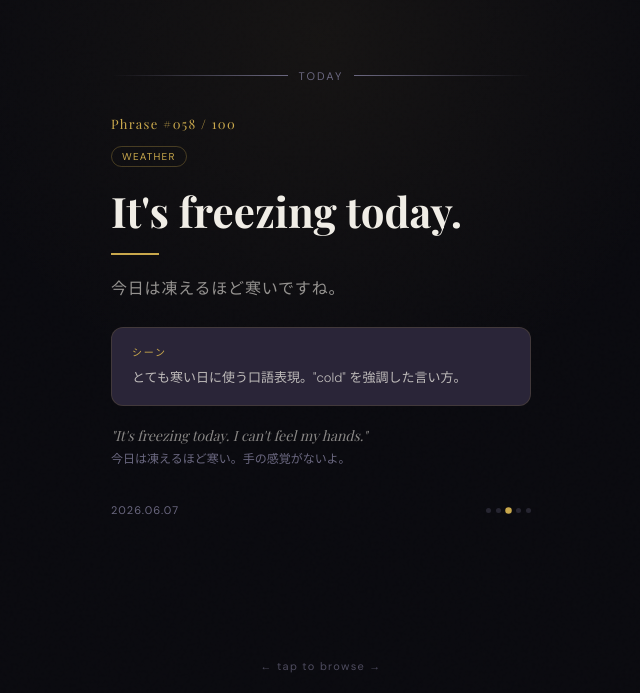
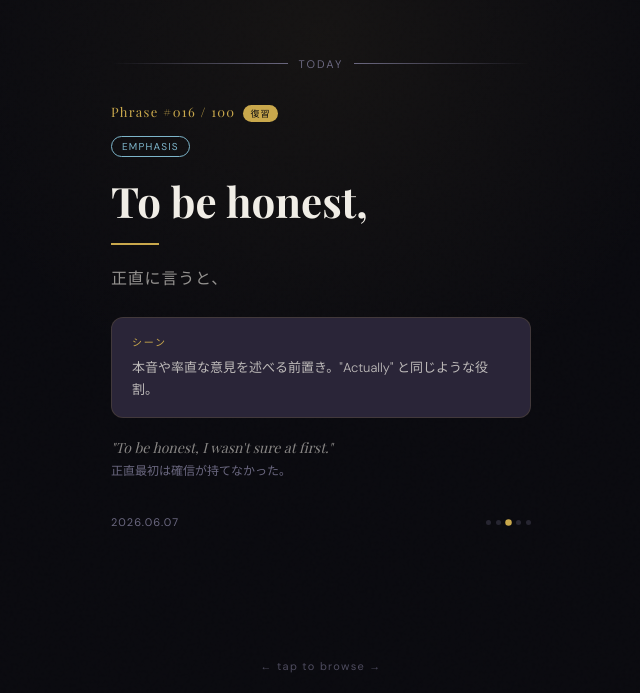
Before and after one commit to hideyuki-mon/elevator-english, a plain HTML site: page index.html in a window 1280 px wide. Shown: the part 107-800 px from the top of the page, without its empty margins (319-959 px from the left). Drawn offline with nearby package versions, Linux system fonts and the light colour scheme; a web font is replaced by a local one.

Commit message:
Apply ADS lessons: spaced-repetition order, review badge, category colors, keyboard nav
- 第7回: weave reviews naturally into the daily flow (spaced repetition)
- 第2回 Rule10: keyboard nav + contextual 今日へ instead of more buttons
- 第2回: per-category tag colors to lower cognitive load

Co-Authored-By: Claude Opus 4.8 <noreply@anthropic.com>

```diff
--- a/index.html
+++ b/index.html
@@ -241,6 +241,41 @@
     animation: fadeUp 0.8s 0.25s cubic-bezier(0.16, 1, 0.3, 1) both;
   }
 
+  /* Review badge (第7回: 復習を自然に織り込む) */
+  .review-badge {
+    display: none;
+    margin-left: 8px;
+    font-size: 9px;
+    letter-spacing: 0.12em;
+    color: var(--bg);
+    background: var(--gold);
+    border-radius: 10px;
+    padding: 2px 7px;
+    vertical-align: middle;
+    font-family: 'Noto Sans JP', sans-serif;
+  }
+  .review-badge.show { display: inline-block; }
+
+  /* Back to today (第2回 Rule10: 不要なステップを消す) */
+  .back-today {
+    position: fixed;
+    top: 16px;
+    left: 16px;
+    z-index: 3;
+    font-size: 11px;
+    letter-spacing: 0.08em;
+    color: var(--muted);
+    border: 1px solid rgba(107,104,128,0.4);
+    border-radius: 16px;
+    padding: 5px 12px;
+    background: rgba(19,19,26,0.6);
+    opacity: 0;
+    pointer-events: none;
+    transition: opacity 0.3s;
+    cursor: pointer;
+  }
+  .back-today.show { opacity: 1; pointer-events: auto; }
+
   /* Swipe hint */
   .swipe-hint {
     position: fixed;
@@ -269,7 +304,7 @@
     <div class="day-line right"></div>
   </div>
 
-  <div class="phrase-num" id="phraseNum">Phrase #001</div>
+  <div class="phrase-num" id="phraseNum"><span id="phraseNumText">Phrase #001</span><span class="review-badge" id="reviewBadge">復習</span></div>
   <div class="tag" id="tag">Greeting</div>
 
   <div class="phrase-en" id="phraseEn">I'll be back.</div>
@@ -289,6 +324,7 @@
   </div>
 </div>
 
+<div class="back-today" id="backToday">↩ 今日へ</div>
 <div class="swipe-hint">← tap to browse →</div>
 
 <script>
@@ -1095,12 +1131,47 @@ const phrases = [
   },
 ];
 
-// Get today's phrase index based on date
-function getTodayIndex() {
+// Spaced-repetition schedule: introduce each phrase once, then weave in
+// reviews at expanding intervals so review happens naturally in the daily
+// flow rather than as a separate, boring "review mode" (ADS 第7回).
+function buildSchedule(n) {
+  const gaps = [2, 5, 11, 25];
+  const reviewsAt = {};
+  const seq = [];
+  let next = 0, pos = 0, maxPos = 0;
+  while (next < n || pos <= maxPos) {
+    if (reviewsAt[pos]) {
+      for (const idx of reviewsAt[pos]) seq.push({ idx, review: true });
+    }
+    if (next < n) {
+      seq.push({ idx: next, review: false });
+      for (const g of gaps) {
+        const rp = pos + g;
+        (reviewsAt[rp] = reviewsAt[rp] || []).push(next);
+        if (rp > maxPos) maxPos = rp;
+      }
+      next++;
+    }
+    pos++;
+  }
+  return seq;
+}
+const SCHEDULE = buildSchedule(phrases.length);
+
+// Today's position in the schedule, based on date.
+function getTodayPos() {
   const now = new Date();
   const start = new Date(2026, 0, 1);
   const diff = Math.floor((now - start) / (1000 * 60 * 60 * 24));
-  return diff % phrases.length;
+  return ((diff % SCHEDULE.length) + SCHEDULE.length) % SCHEDULE.length;
+}
+
+// Stable color per category, for instant visual recognition
+// (ADS 第2回: 認知コストを下げる軽量ビジュアル).
+function tagColor(tag) {
+  let h = 0;
+  for (let i = 0; i < tag.length; i++) h = (h * 31 + tag.charCodeAt(i)) % 360;
+  return `hsl(${h}, 42%, 64%)`;
 }
 
 function formatDate(d) {
@@ -1122,8 +1193,10 @@ let currentOffset = 0; // offset from today
 const TOTAL_SHOW = 5;
 
 function renderPhrase(offset) {
-  const baseIdx = getTodayIndex();
-  const idx = ((baseIdx + offset) % phrases.length + phrases.length) % phrases.length;
+  const basePos = getTodayPos();
+  const pos = ((basePos + offset) % SCHEDULE.length + SCHEDULE.length) % SCHEDULE.length;
+  const slot = SCHEDULE[pos];
+  const idx = slot.idx;
   const p = phrases[idx];
 
   const now = new Date();
@@ -1136,8 +1209,15 @@ function renderPhrase(offset) {
     : `${DAYS_JA[targetDate.getDay()]}曜日`;
 
   document.getElementById('dayText').textContent = dayLabel;
-  document.getElementById('phraseNum').textContent = `Phrase #${String(idx + 1).padStart(3, '0')} / ${phrases.length}`;
-  document.getElementById('tag').textContent = p.tag;
+  document.getElementById('phraseNumText').textContent = `Phrase #${String(idx + 1).padStart(3, '0')} / ${phrases.length}`;
+  document.getElementById('reviewBadge').className = 'review-badge' + (slot.review ? ' show' : '');
+
+  const tagEl = document.getElementById('tag');
+  tagEl.textContent = p.tag;
+  const col = tagColor(p.tag);
+  tagEl.style.color = col;
+  tagEl.style.borderColor = col;
+
   document.getElementById('phraseEn').childNodes[0].textContent = p.en;
   document.getElementById('phraseJa').textContent = p.ja;
   document.getElementById('context').textContent = p.context;
@@ -1145,16 +1225,11 @@ function renderPhrase(offset) {
   document.getElementById('exampleJa').textContent = p.exJa;
   document.getElementById('dateDisplay').textContent = formatDate(targetDate);
 
-  // Update dots
+  // "今日へ" appears only when not on today (不要なステップを消す)
+  document.getElementById('backToday').className = 'back-today' + (offset !== 0 ? ' show' : '');
+
+  // dots: center = current phrase
   const dots = document.getElementById('dots');
-  dots.innerHTML = '';
-  for (let i = 0; i < TOTAL_SHOW; i++) {
-    const dot = document.createElement('div');
-    dot.className = 'dot' + (i === Math.floor(TOTAL_SHOW / 2) + offset ? ' active' : '');
-    // simpler: center dot = today
-    dots.appendChild(dot);
-  }
-  // re-render dots correctly (center dot = current phrase)
   dots.innerHTML = '';
   const range = Math.floor(TOTAL_SHOW / 2);
   for (let i = -range; i <= range; i++) {
@@ -1191,11 +1266,25 @@ document.addEventListener('touchend', e => {
   }
 });
 
-// Click tap
+// Click tap (left half = back, right half = forward)
 document.addEventListener('click', e => {
+  if (e.target.closest('#backToday')) return;
   const x = e.clientX;
   const w = window.innerWidth;
   switchPhrase(currentOffset + (x < w / 2 ? -1 : 1));
+});
+
+// Keyboard navigation (desktop): no visible buttons added (Rule 10)
+document.addEventListener('keydown', e => {
+  if (e.key === 'ArrowLeft') switchPhrase(currentOffset - 1);
+  else if (e.key === 'ArrowRight') switchPhrase(currentOffset + 1);
+  else if (e.key === 'Home') switchPhrase(0);
+});
+
+// Back to today
+document.getElementById('backToday').addEventListener('click', e => {
+  e.stopPropagation();
+  if (currentOffset !== 0) switchPhrase(0);
 });
 
 // Init
--- a/sw.js
+++ b/sw.js
@@ -1,4 +1,4 @@
-const CACHE = 'elevator-english-v1';
+const CACHE = 'elevator-english-v2';
 const ASSETS = ['./', './index.html', './manifest.json', './icon-192.png', './icon-512.png'];
 self.addEventListener('install', e => {
   e.waitUntil(caches.open(CACHE).then(c => c.addAll(ASSETS)).then(() => self.skipWaiting()));
```
